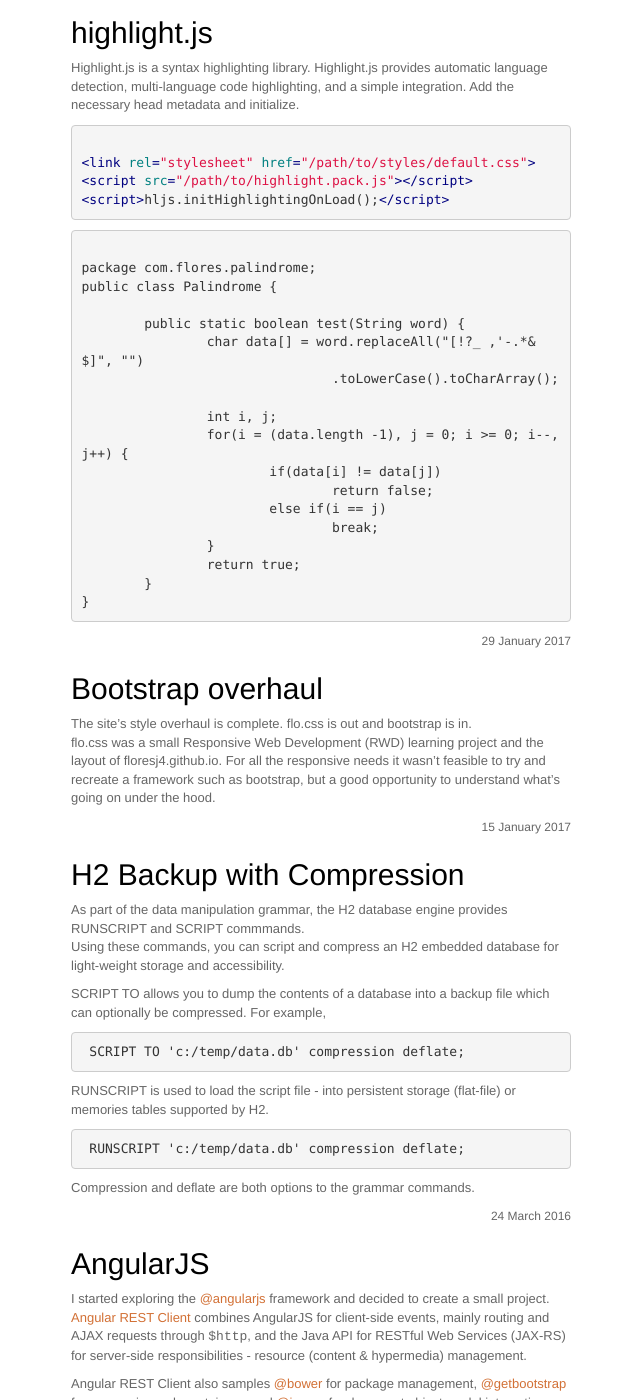
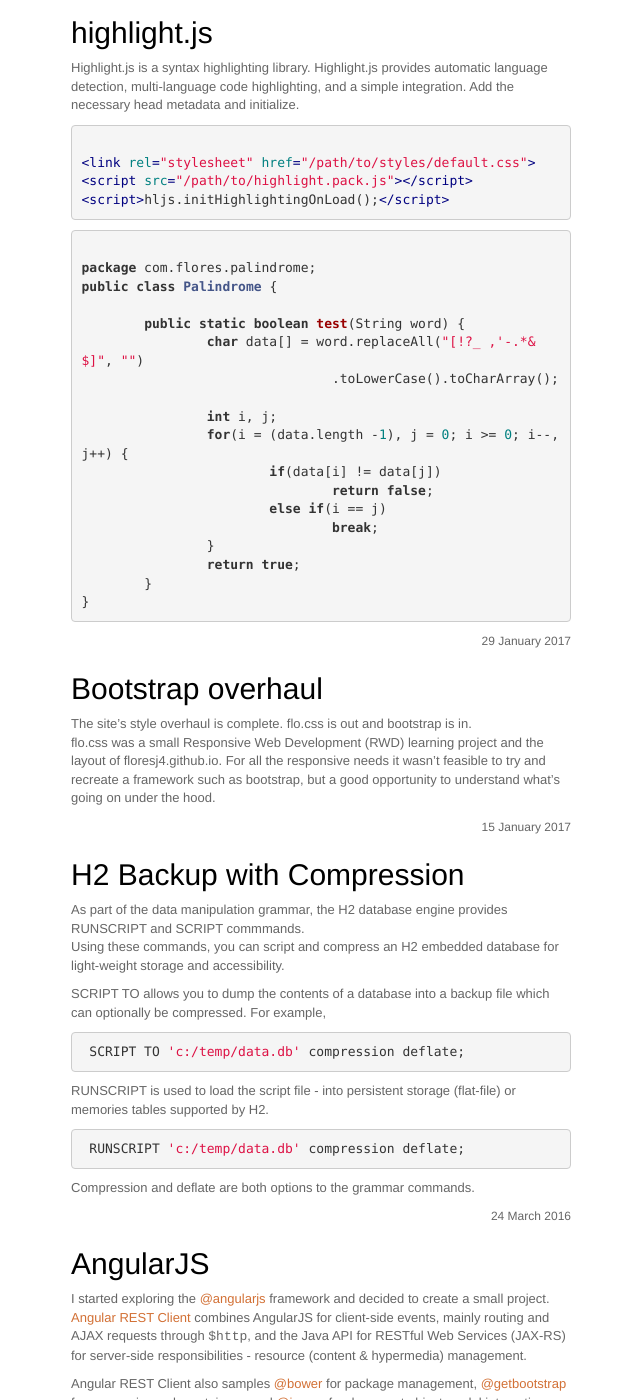
Before and after one commit to Floresj4/floresj4.github.io, a Jekyll site: the page built from index.html, in a window 1280 px wide and 1400 px high, scrolled down 214 px. Shown: the whole window, without its empty margins (319-959 px from the left). Built offline with Jekyll 4.4.1, drawn with Linux system fonts in a browser that asks for light colours; nearby versions of some CDN libraries; part of the change alters nothing that is shown.

```diff
--- a/_includes/header.html
+++ b/_includes/header.html
@@ -17,18 +17,23 @@
 	<script src="//cdnjs.cloudflare.com/ajax/libs/highlight.js/9.4.0/languages/go.min.js"></script>
 	<script src="https://maxcdn.bootstrapcdn.com/bootstrap/3.3.7/js/bootstrap.min.js" integrity="sha384-Tc5IQib027qvyjSMfHjOMaLkfuWVxZxUPnCJA7l2mCWNIpG9mGCD8wGNIcPD7Txa" crossorigin="anonymous"></script>
 	<script type='text/javascript'>
-		var w;
-
 		//ensure workers are available first
 		if(typeof(Worker) !== "undefined") {
 			addEventListener('load', function() {
-				var code = document.querySelector("code");
+				var code = document.querySelectorAll("code");
 
-				var w = new Worker("./scripts/worker.js");
-				w.onmessage = function() {
-					code.innerHTML = event.data;
+				var worker = new Worker("./scripts/worker.js");
+				worker.onmessage = function(event) {
+					var msg = event.data;
+					code[msg.index].innerHTML = msg.textContent;
 				};
-				w.postMessage(code.textContent);
+
+				for(var i = 0; i < code.length; i++) {
+					worker.postMessage(msg = {
+						index : i,
+						textContent : code[i].textContent
+					});
+				}
 			});
 		} else
 			console.log("web workers unavailable.  Upgrade your browser!");
--- a/scripts/worker.js
+++ b/scripts/worker.js
@@ -1,6 +1,10 @@
 onmessage = function(event) {
 	importScripts('../style/highlight/highlight.pack.js');
-	console.log(event);
-	var result = self.hljs.highlightAuto(event.data);
-	postMessage(result.value);
+
+	var msg = event.data;
+	var result = self.hljs.highlightAuto(msg.textContent);
+
+	//reset the textContent and send back
+	msg.textContent = result.value;
+	postMessage(msg);
 }
```
